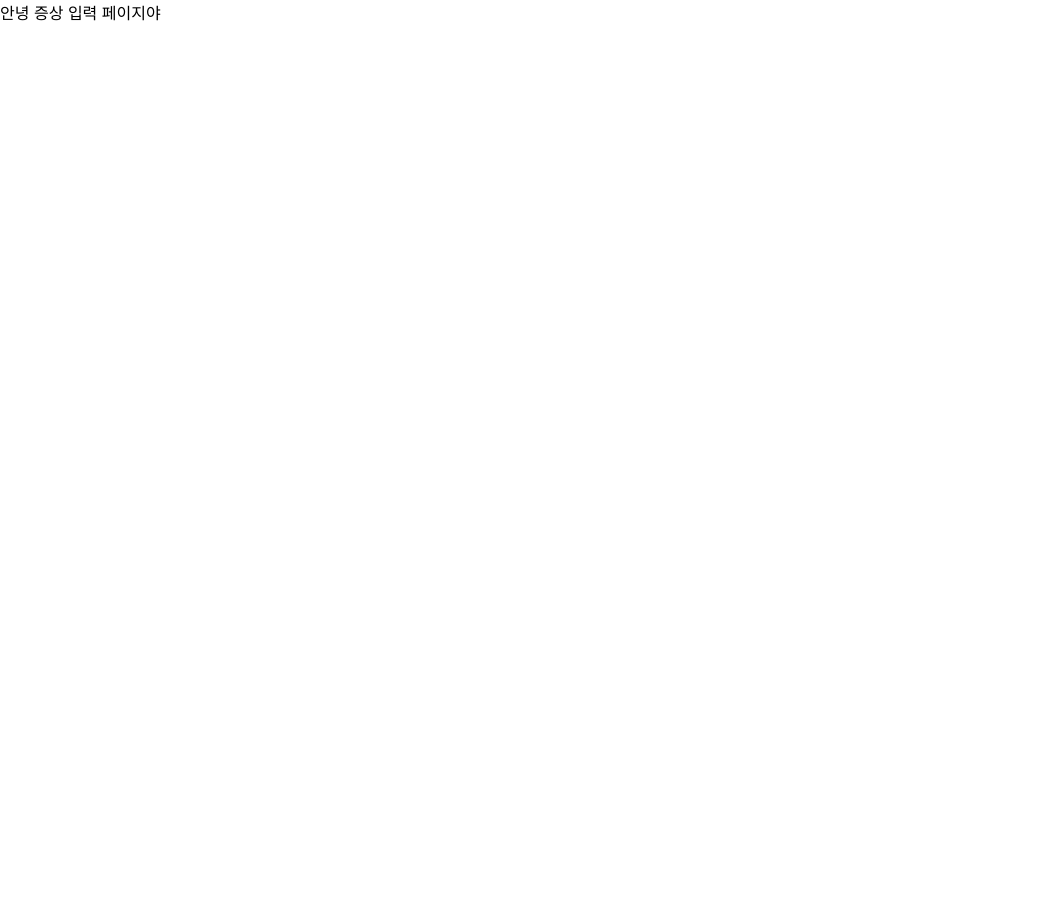
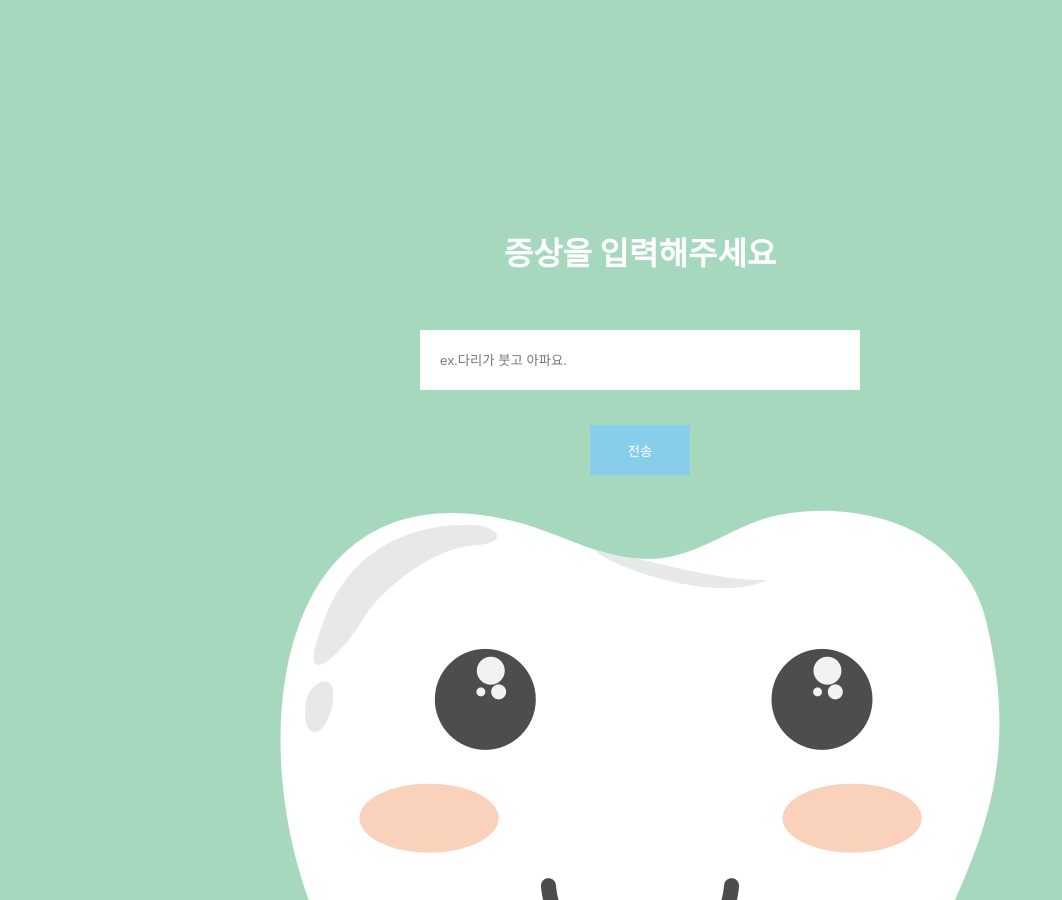
Before and after one commit to hemeum/project-zr, a React (Create React App) app: page /symptom in a window 1280 px wide. Shown: the whole page, without its empty margins (0-1062 px from the left). Before the commit the page ends 800 px from the top, so only its background shows below. Built offline with nearby package versions, Linux system fonts and the light colour scheme.

Commit message:
💄 Add bg-image and symptomInput components

```diff
--- a/src/components/Home.tsx
+++ b/src/components/Home.tsx
@@ -25,7 +25,7 @@ function Home() {
 const Contain = styled.div`
   position: relative;
   width: 100%;
-  height: 1000px;
+  height: 900px;
 `;
 
 const Title = styled.h1`
@@ -37,7 +37,7 @@ const Title = styled.h1`
   height: 150px;
   text-align: center;
   line-height: 75px;
-  color: skyblue;
+  color: #fff;
 `;
 
 const Button = styled.button`
@@ -49,8 +49,8 @@ const Button = styled.button`
   height: 70px;
   border: none;
   border-radius: 50%;
-  background-color: hotpink;
-  color: skyblue;
+  background-color: skyblue;
+  color: #fff;
   font-size: 18px;
   font-weight: bold;
 `;
--- a/src/components/SymptomInput.tsx
+++ b/src/components/SymptomInput.tsx
@@ -1,7 +1,53 @@
 import React from "react";
+import styled from "styled-components";
 
 function SymptomInput() {
-  return <div>안녕 증상 입력 페이지야</div>;
+  return (
+    <Contain>
+      <Title>증상을 입력해주세요</Title>
+      <Input type="text" placeholder="ex.다리가 붓고 아파요."></Input>
+      <Button type="button">전송</Button>
+    </Contain>
+  );
 }
 
+const Contain = styled.div`
+  position: relative;
+  width: 100%;
+  height: 900px;
+`;
+
+const Title = styled.h1`
+  position: absolute;
+  top: 30%;
+  left: 50%;
+  transform: translate(-50%, -50%);
+  width: 100%;
+  height: 150px;
+  text-align: center;
+  line-height: 75px;
+  color: #fff;
+`;
+
+const Input = styled.input`
+  position: absolute;
+  top: 40%;
+  left: 50%;
+  transform: translate(-50%, -50%);
+  width: 400px;
+  height: 40px;
+  padding: 10px 20px;
+`;
+
+const Button = styled.button`
+  position: absolute;
+  top: 50%;
+  left: 50%;
+  transform: translate(-50%, -50%);
+  width: 100px;
+  height: 50px;
+  color: #fff;
+  background-color: skyblue;
+`;
+
 export default SymptomInput;
--- a/src/index.css
+++ b/src/index.css
@@ -1,13 +1,26 @@
 body {
   margin: 0;
-  font-family: -apple-system, BlinkMacSystemFont, 'Segoe UI', 'Roboto', 'Oxygen',
-    'Ubuntu', 'Cantarell', 'Fira Sans', 'Droid Sans', 'Helvetica Neue',
-    sans-serif;
+  font-family: -apple-system, BlinkMacSystemFont, "Segoe UI", "Roboto", "Oxygen", "Ubuntu", "Cantarell", "Fira Sans",
+    "Droid Sans", "Helvetica Neue", sans-serif;
   -webkit-font-smoothing: antialiased;
   -moz-osx-font-smoothing: grayscale;
+  background: url("images/main-bg.png") no-repeat center top fixed;
+}
+
+input,
+button {
+  border: none;
+  /*border-radius:4px 가능 */
+}
+
+input:focus,
+input:active,
+button:focus,
+button:active {
+  outline: none;
+  box-shadow: none;
 }
 
 code {
-  font-family: source-code-pro, Menlo, Monaco, Consolas, 'Courier New',
-    monospace;
+  font-family: source-code-pro, Menlo, Monaco, Consolas, "Courier New", monospace;
 }
--- a/src/reportWebVitals.ts
+++ b/src/reportWebVitals.ts
@@ -1,8 +1,8 @@
-import { ReportHandler } from 'web-vitals';
+import { ReportHandler } from "web-vitals";
 
 const reportWebVitals = (onPerfEntry?: ReportHandler) => {
   if (onPerfEntry && onPerfEntry instanceof Function) {
-    import('web-vitals').then(({ getCLS, getFID, getFCP, getLCP, getTTFB }) => {
+    import("web-vitals").then(({ getCLS, getFID, getFCP, getLCP, getTTFB }) => {
       getCLS(onPerfEntry);
       getFID(onPerfEntry);
       getFCP(onPerfEntry);
```
Also changed, not shown: src/index.tsx (+6 -6 lines), src/images/main-bg.png (added).
